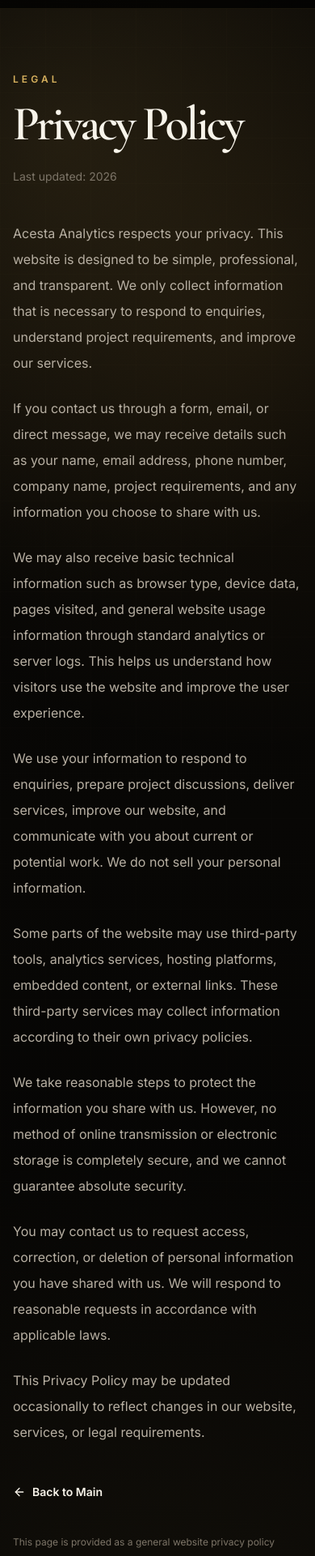
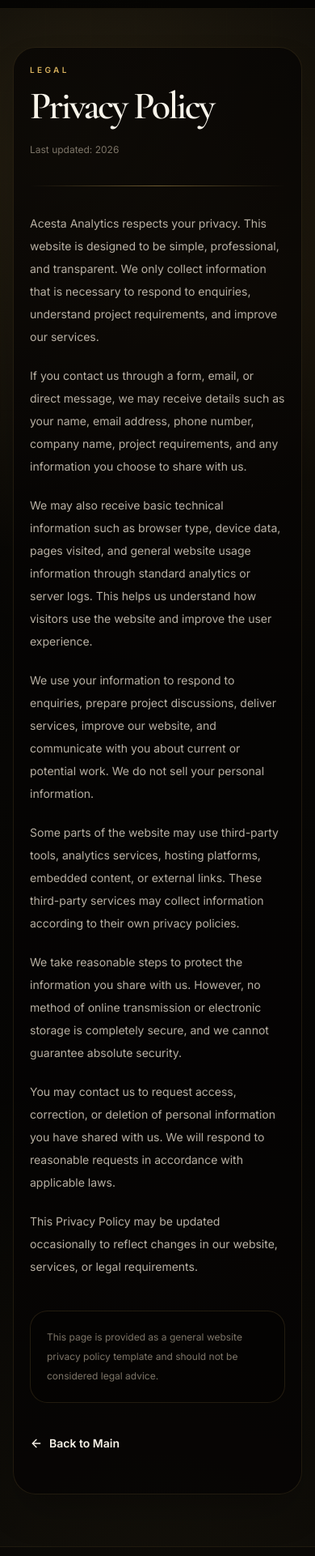
Before and after one commit to shubhampawarr/acesta-analytics, a Next.js app: page /privacy in a window 390 px wide. Shown: the part 54-1975 px from the top of the page at 81% size. Built offline with nearby package versions, Linux system fonts and the light colour scheme.

Commit message:
Refine legal pages

```diff
--- a/app/privacy/page.tsx
+++ b/app/privacy/page.tsx
@@ -5,73 +5,77 @@ import BackButton from '@/components/BackButton';
 export default function PrivacyPage() {
   return (
     <main className="relative min-h-screen overflow-hidden">
-      <div className="grid-bg pointer-events-none absolute inset-0 opacity-35" />
+      <div className="grid-bg pointer-events-none fixed inset-0 opacity-30" />
 
       <Navbar />
 
-      <section className="relative z-10 px-0 pb-24 pt-36">
+      <section className="relative z-10 px-0 pb-16 pt-28 md:pb-20 md:pt-32">
         <div className="premium-container">
+          <div className="mx-auto max-w-5xl rounded-[1.75rem] border border-[#d8b25e]/12 bg-[#050403]/70 p-5 shadow-2xl shadow-black/30 md:rounded-[2.25rem] md:p-8 lg:p-10">
             <div className="mx-auto max-w-3xl">
-            <p className="text-xs font-semibold uppercase tracking-[0.34em] text-[#d8b25e]">
+              <p className="text-[10px] font-semibold uppercase tracking-[0.34em] text-[#d8b25e] md:text-xs">
                 Legal
               </p>
 
-            <h1 className="font-display mt-5 text-6xl font-semibold leading-[0.9] tracking-[-0.055em] text-[#f8f4ea] md:text-8xl">
+              <h1 className="font-display mt-4 text-5xl font-semibold leading-[0.9] tracking-[-0.055em] text-[#f8f4ea] md:text-7xl">
                 Privacy Policy
               </h1>
 
-            <p className="mt-6 text-sm leading-7 text-[#7d7568]">
+              <p className="mt-5 text-xs leading-6 text-[#7d7568]">
                 Last updated: {new Date().getFullYear()}
               </p>
 
-            <div className="mt-10 space-y-6 text-base leading-8 text-[#b8b0a3]">
+              <div className="mt-8 h-px w-full gold-line opacity-60" />
+
+              <div className="mt-8 space-y-5 text-sm leading-7 text-[#b8b0a3] md:text-base md:leading-8">
                 <p>
-                Acesta Analytics respects your privacy. This website is designed
-                to be simple, professional, and transparent. We only collect
-                information that is necessary to respond to enquiries, understand
-                project requirements, and improve our services.
+                  Acesta Analytics respects your privacy. This website is
+                  designed to be simple, professional, and transparent. We only
+                  collect information that is necessary to respond to enquiries,
+                  understand project requirements, and improve our services.
                 </p>
 
                 <p>
                   If you contact us through a form, email, or direct message, we
                   may receive details such as your name, email address, phone
-                number, company name, project requirements, and any information
-                you choose to share with us.
+                  number, company name, project requirements, and any
+                  information you choose to share with us.
                 </p>
 
                 <p>
                   We may also receive basic technical information such as browser
                   type, device data, pages visited, and general website usage
-                information through standard analytics or server logs. This helps
-                us understand how visitors use the website and improve the user
-                experience.
+                  information through standard analytics or server logs. This
+                  helps us understand how visitors use the website and improve
+                  the user experience.
                 </p>
 
                 <p>
-                We use your information to respond to enquiries, prepare project
-                discussions, deliver services, improve our website, and
-                communicate with you about current or potential work. We do not
-                sell your personal information.
+                  We use your information to respond to enquiries, prepare
+                  project discussions, deliver services, improve our website,
+                  and communicate with you about current or potential work. We
+                  do not sell your personal information.
                 </p>
 
                 <p>
                   Some parts of the website may use third-party tools, analytics
-                services, hosting platforms, embedded content, or external links.
-                These third-party services may collect information according to
-                their own privacy policies.
+                  services, hosting platforms, embedded content, or external
+                  links. These third-party services may collect information
+                  according to their own privacy policies.
                 </p>
 
                 <p>
                   We take reasonable steps to protect the information you share
-                with us. However, no method of online transmission or electronic
-                storage is completely secure, and we cannot guarantee absolute
-                security.
+                  with us. However, no method of online transmission or
+                  electronic storage is completely secure, and we cannot
+                  guarantee absolute security.
                 </p>
 
                 <p>
-                You may contact us to request access, correction, or deletion of
-                personal information you have shared with us. We will respond to
-                reasonable requests in accordance with applicable laws.
+                  You may contact us to request access, correction, or deletion
+                  of personal information you have shared with us. We will
+                  respond to reasonable requests in accordance with applicable
+                  laws.
                 </p>
 
                 <p>
@@ -80,14 +84,17 @@ export default function PrivacyPage() {
                 </p>
               </div>
 
-            <div className="mt-12">
+              <div className="mt-10 rounded-[1.35rem] border border-[#d8b25e]/14 bg-black/25 p-5">
+                <p className="text-xs leading-6 text-[#7d7568]">
+                  This page is provided as a general website privacy policy
+                  template and should not be considered legal advice.
+                </p>
+              </div>
+
+              <div className="mt-10">
                 <BackButton />
               </div>
-
-            <p className="mt-2 text-xs leading-6 text-[#7d7568]">
-              This page is provided as a general website privacy policy template
-              and should not be considered legal advice.
-            </p>
+            </div>
           </div>
         </div>
       </section>
--- a/app/terms/page.tsx
+++ b/app/terms/page.tsx
@@ -5,62 +5,65 @@ import BackButton from '@/components/BackButton';
 export default function TermsPage() {
   return (
     <main className="relative min-h-screen overflow-hidden">
-      <div className="grid-bg pointer-events-none absolute inset-0 opacity-35" />
+      <div className="grid-bg pointer-events-none fixed inset-0 opacity-30" />
 
       <Navbar />
 
-      <section className="relative z-10 px-0 pb-24 pt-36">
+      <section className="relative z-10 px-0 pb-16 pt-28 md:pb-20 md:pt-32">
         <div className="premium-container">
+          <div className="mx-auto max-w-5xl rounded-[1.75rem] border border-[#d8b25e]/12 bg-[#050403]/70 p-5 shadow-2xl shadow-black/30 md:rounded-[2.25rem] md:p-8 lg:p-10">
             <div className="mx-auto max-w-3xl">
-            <p className="text-xs font-semibold uppercase tracking-[0.34em] text-[#d8b25e]">
+              <p className="text-[10px] font-semibold uppercase tracking-[0.34em] text-[#d8b25e] md:text-xs">
                 Legal
               </p>
 
-            <h1 className="font-display mt-5 text-6xl font-semibold leading-[0.9] tracking-[-0.055em] text-[#f8f4ea] md:text-8xl">
+              <h1 className="font-display mt-4 text-5xl font-semibold leading-[0.9] tracking-[-0.055em] text-[#f8f4ea] md:text-7xl">
                 Terms & Conditions
               </h1>
 
-            <p className="mt-6 text-sm leading-7 text-[#7d7568]">
+              <p className="mt-5 text-xs leading-6 text-[#7d7568]">
                 Last updated: {new Date().getFullYear()}
               </p>
 
-            <div className="mt-10 space-y-6 text-base leading-8 text-[#b8b0a3]">
+              <div className="mt-8 h-px w-full gold-line opacity-60" />
+
+              <div className="mt-8 space-y-5 text-sm leading-7 text-[#b8b0a3] md:text-base md:leading-8">
                 <p>
-                By accessing or using this website, you agree to these Terms and
-                Conditions. If you do not agree with these terms, please do not
-                use the website.
+                  By accessing or using this website, you agree to these Terms
+                  and Conditions. If you do not agree with these terms, please
+                  do not use the website.
                 </p>
 
                 <p>
                   Acesta Analytics provides digital and intelligence services
                   including data visualization, dashboards, website development,
-                SEO, and growth optimization. Specific project scope, timelines,
-                pricing, deliverables, and responsibilities will be agreed
-                separately through written communication, proposal, invoice, or
-                contract.
+                  SEO, and growth optimization. Specific project scope,
+                  timelines, pricing, deliverables, and responsibilities will be
+                  agreed separately through written communication, proposal,
+                  invoice, or contract.
                 </p>
 
                 <p>
-                The content on this website is provided for general informational
-                purposes. We aim to keep information accurate and updated, but we
-                do not guarantee that all content will always be complete,
-                current, or error-free.
+                  The content on this website is provided for general
+                  informational purposes. We aim to keep information accurate and
+                  updated, but we do not guarantee that all content will always
+                  be complete, current, or error-free.
                 </p>
 
                 <p>
                   All website content, including text, design, layout, visual
                   elements, branding, and graphics, belongs to Acesta Analytics
-                unless otherwise stated. You may not copy, reproduce, modify, or
-                use website content for commercial purposes without prior written
-                permission.
+                  unless otherwise stated. You may not copy, reproduce, modify,
+                  or use website content for commercial purposes without prior
+                  written permission.
                 </p>
 
                 <p>
-                Ownership, usage rights, revisions, payment terms, and delivery
-                timelines for client work will be defined separately for each
-                project. Unless agreed otherwise, work begins only after project
-                confirmation and any required advance payment or written
-                approval.
+                  Ownership, usage rights, revisions, payment terms, and
+                  delivery timelines for client work will be defined separately
+                  for each project. Unless agreed otherwise, work begins only
+                  after project confirmation and any required advance payment or
+                  written approval.
                 </p>
 
                 <p>
@@ -71,17 +74,18 @@ export default function TermsPage() {
                 </p>
 
                 <p>
-                Some services may involve third-party tools, platforms, hosting
-                providers, analytics tools, APIs, or plugins. Acesta Analytics is
-                not responsible for interruptions, policy changes, pricing
-                changes, data loss, or technical issues caused by third-party
-                services.
+                  Some services may involve third-party tools, platforms,
+                  hosting providers, analytics tools, APIs, or plugins. Acesta
+                  Analytics is not responsible for interruptions, policy changes,
+                  pricing changes, data loss, or technical issues caused by
+                  third-party services.
                 </p>
 
                 <p>
-                While we aim to deliver high-quality work, business outcomes such
-                as rankings, traffic, sales, conversions, or revenue cannot be
-                guaranteed unless explicitly stated in a written agreement.
+                  While we aim to deliver high-quality work, business outcomes
+                  such as rankings, traffic, sales, conversions, or revenue
+                  cannot be guaranteed unless explicitly stated in a written
+                  agreement.
                 </p>
 
                 <p>
@@ -91,19 +95,23 @@ export default function TermsPage() {
                 </p>
 
                 <p>
-                These Terms and Conditions may be updated occasionally to reflect
-                changes in our website, services, or business operations.
+                  These Terms and Conditions may be updated occasionally to
+                  reflect changes in our website, services, or business
+                  operations.
                 </p>
               </div>
 
-            <div className="mt-12">
-              <BackButton />
-            </div>
-
-            <p className="mt-2 text-xs leading-6 text-[#7d7568]">
+              <div className="mt-10 rounded-[1.35rem] border border-[#d8b25e]/14 bg-black/25 p-5">
+                <p className="text-xs leading-6 text-[#7d7568]">
                   This page is provided as a general website terms template and
                   should not be considered legal advice.
                 </p>
+              </div>
+
+              <div className="mt-10">
+                <BackButton />
+              </div>
+            </div>
           </div>
         </div>
       </section>
```
Lines whose indentation alone changed are shown as unchanged.
